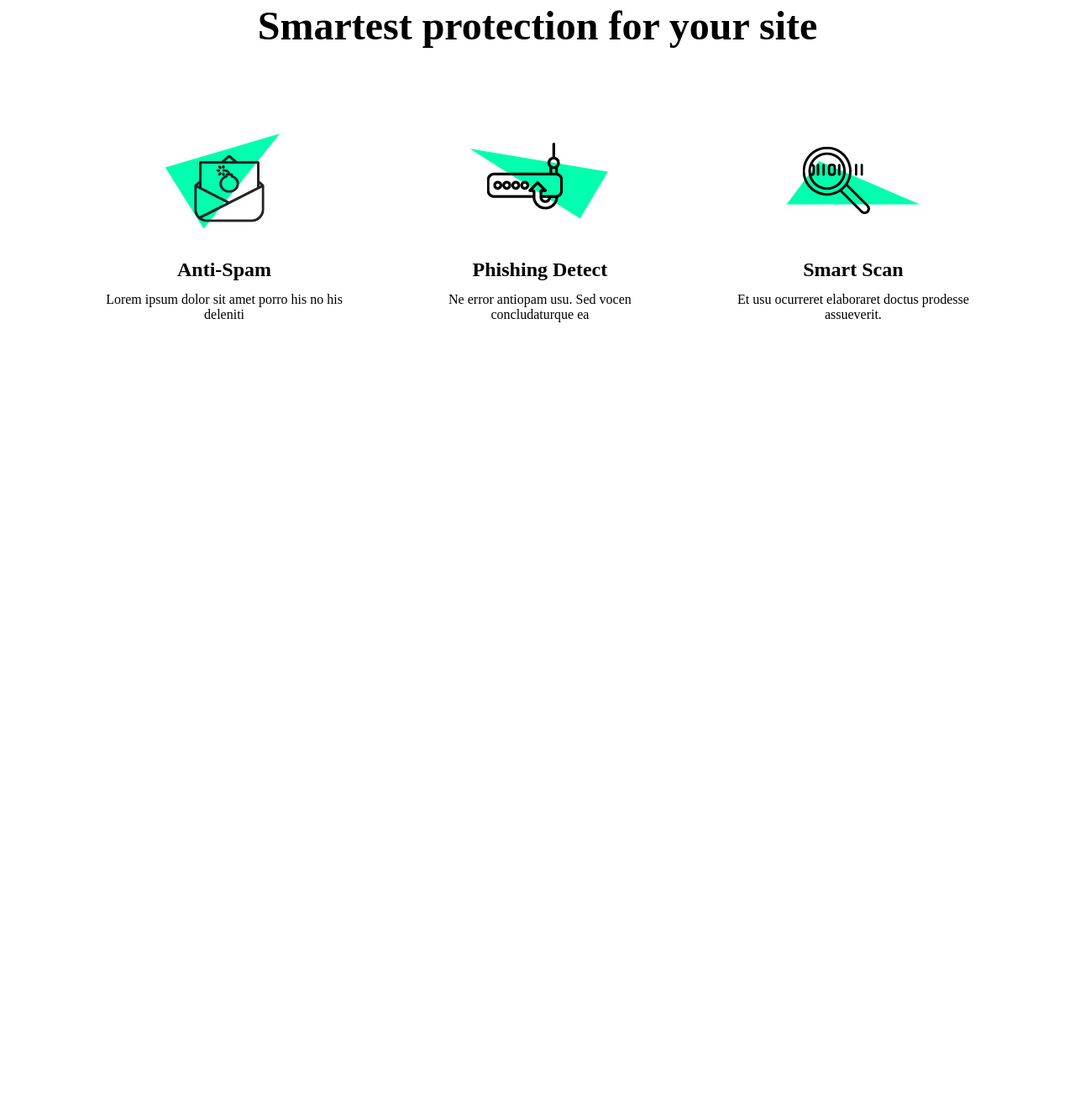
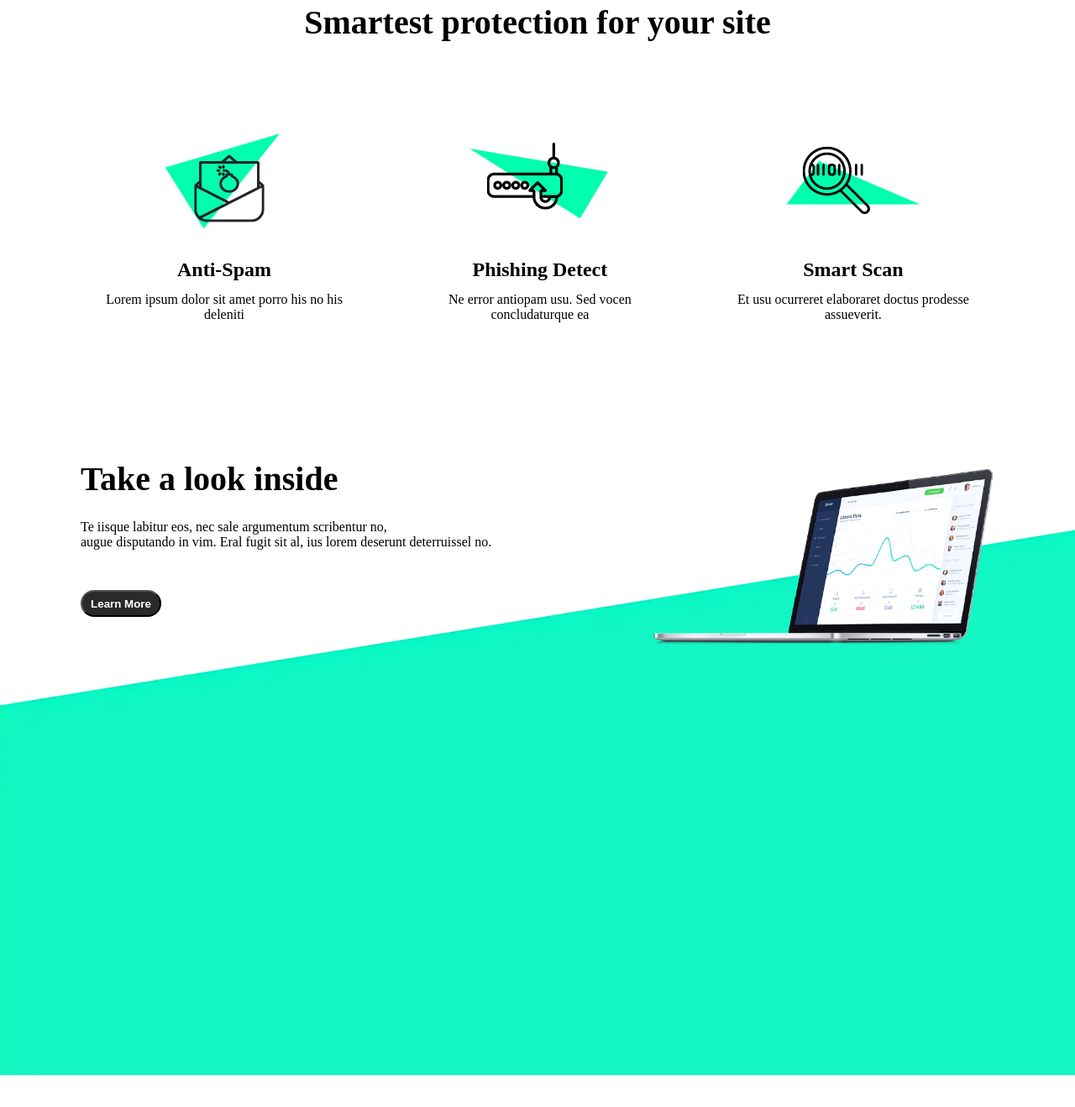
Before and after one commit to ronaldp12/atlas_project, a plain HTML site: page index.html in a window 1280 px wide. Shown: the part 717-2036 px from the top of the page at 84% size. Before the commit the page ends 1120 px from the top, so only its background shows below. Drawn offline with nearby package versions, Linux system fonts and the light colour scheme.

Commit message:
mitad segunda seccion terminada

```diff
--- a/index.html
+++ b/index.html
@@ -43,5 +43,16 @@
         </div>
         </div>
     </section>
+    <section class="section-2">
+        <div class="content-1">
+        <div class="container-4">
+            <h2 class="title-3">Take a look inside</h2>
+            <p class="text-2">Te iisque labitur eos, nec sale argumentum scribentur no,<br> augue disputando in vim. Eral fugit sit al, ius lorem deserunt deterruissel no. </p>
+            <button class="btn-2">Learn More</button>
+        </div>
+        <img class="img-2" src="Assets/img/feature-1.png" alt="feature-1">
+        </div>
+
+    </section>
 </body>
 </html>
--- a/styles.css
+++ b/styles.css
@@ -60,7 +60,7 @@ h1{
 .btn-ini{
     display: flex;
     width: 8%;
-    height: 6%;
+    height: 4%;
     margin-left: 6rem;
     align-items: center;
     justify-content: center;
@@ -68,11 +68,12 @@ h1{
     background-color: aquamarine;
     font-weight: bold;
     color: midnightblue;
+    cursor: pointer;
 }
 .section-1{
     width: 100%;
     height: 50%;
-    margin-bottom: 4rem;
+    margin-bottom: 9rem;
 }
 .title-1{
     width: 100%;
@@ -81,7 +82,7 @@ h1{
     display: flex;
     justify-content: center;
     margin-top: 5rem;
-    font-size: 3rem;
+    font-size: 2.5rem;
 }
 .container-3{
     width: 100%;
@@ -100,3 +101,51 @@ h1{
     text-align: center;
     margin-bottom: 0.8rem;
 }
+.title-3{
+    width: 88%;
+    height: 50%;
+    display: flex;
+    justify-content: left;
+    margin-left: 6rem;
+    font-size: 2.5rem;
+}
+.section-2{
+    background-image: url(Assets/img/banner-bk2.png);
+    width: 100%;
+    height: 100%;
+}
+.container-4{
+    width: 100%;
+    height: 60%;
+}
+.text-2{
+    text-align: left;
+    margin-left: 6rem;
+    margin-bottom: 3rem;
+}
+.content-1{
+    width: 100%;
+    height: 30%;
+    display: flex;
+    justify-content: right;
+}
+.btn-2{
+    display: flex;
+    width: 6rem;
+    height: 2rem;
+    margin-left: 6rem;
+    align-items: center;
+    justify-content: center;
+    border-radius: 20px;
+    background-color: rgb(42, 42, 42);
+    font-weight: bold;
+    color: white;
+    cursor: pointer;
+}
+.img-container2{
+    width: 90%;
+    height: 45%;
+}
+.img-2{
+    margin-right: 6rem;
+}
```
Also changed, not shown: Assets/img/banner-bk2.png (added).
